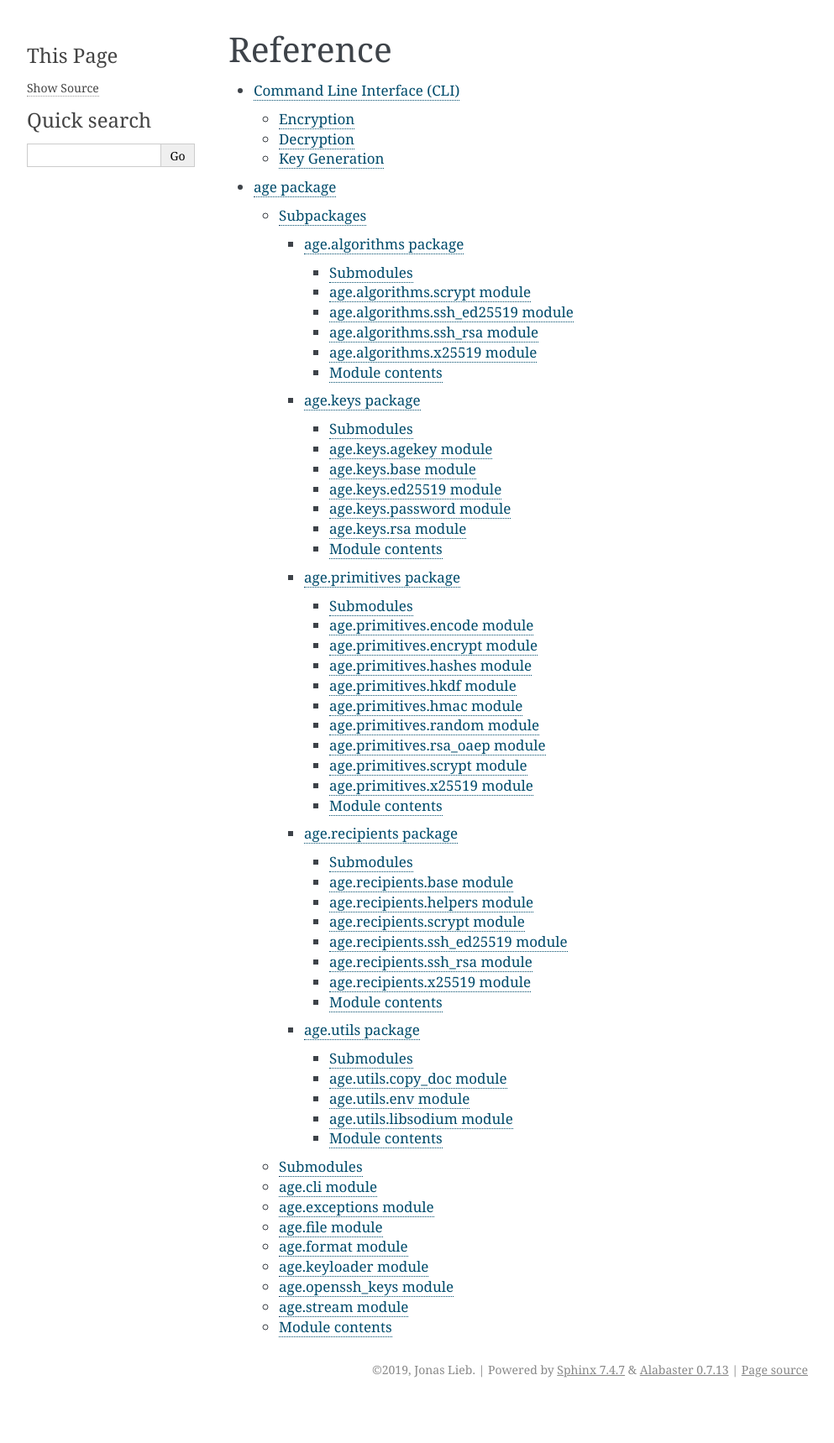
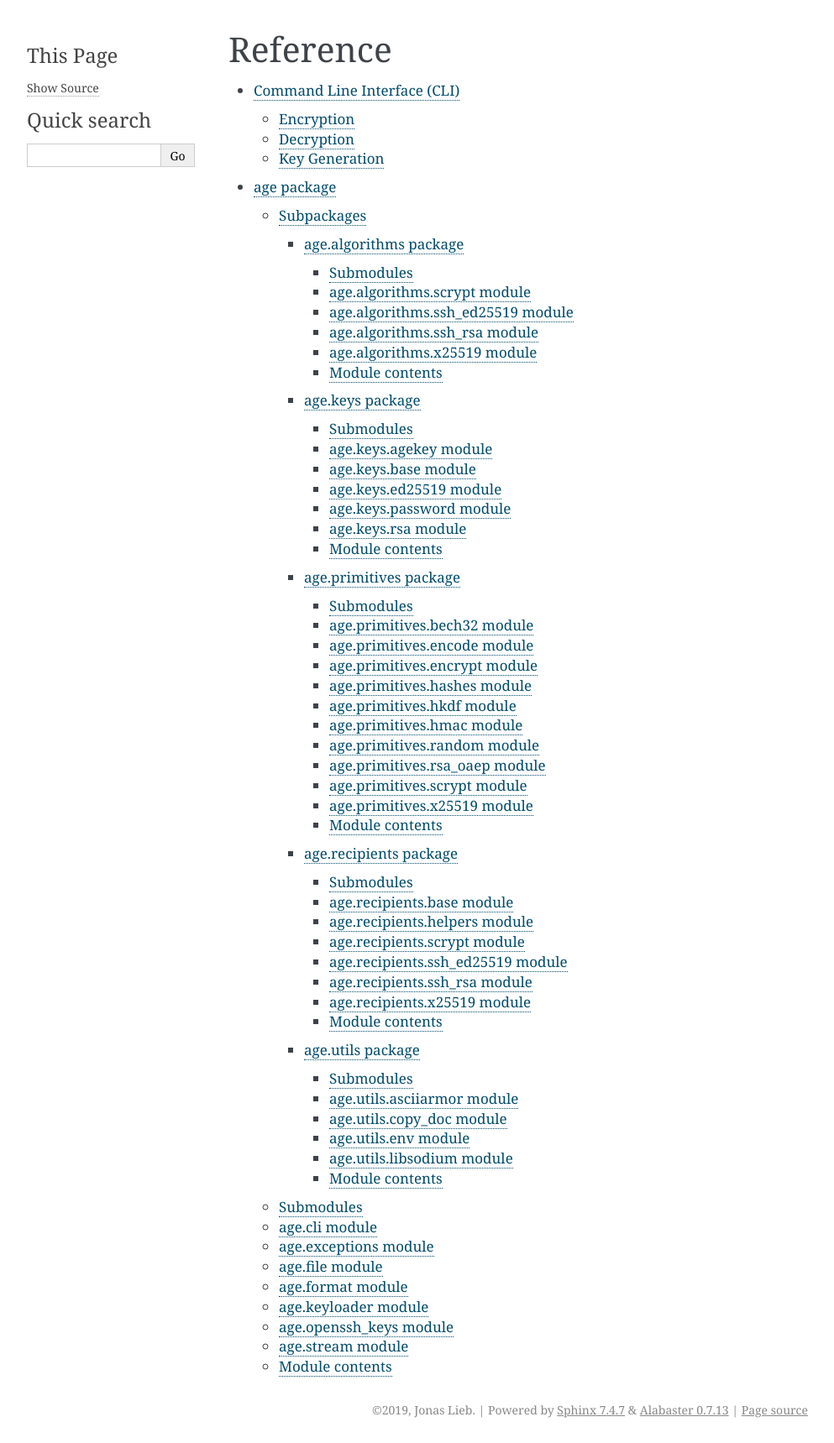
Before and after one commit to jojonas/pyage, a Sphinx documentation site: the page built from docs/source/reference.rst, in a window 1280 px wide. Shown: the whole page at 84% size, without its empty margins (148-1141 px from the left). Built offline with Sphinx 7.4.7, drawn with Linux system fonts in a browser that asks for light colours; before the commit the page ends 1671 px from its top, so only the background shows below that.

Commit message:
Regenerated sources

```diff
--- a/docs/source/api/age.primitives.rst
+++ b/docs/source/api/age.primitives.rst
@@ -3,6 +3,14 @@ age.primitives package
 
 Submodules
 ----------
+
+age.primitives.bech32 module
+----------------------------
+
+.. automodule:: age.primitives.bech32
+   :members:
+   :undoc-members:
+   :show-inheritance:
 
 age.primitives.encode module
 ----------------------------
--- a/docs/source/api/age.utils.rst
+++ b/docs/source/api/age.utils.rst
@@ -3,6 +3,14 @@ age.utils package
 
 Submodules
 ----------
+
+age.utils.asciiarmor module
+---------------------------
+
+.. automodule:: age.utils.asciiarmor
+   :members:
+   :undoc-members:
+   :show-inheritance:
 
 age.utils.copy\_doc module
 --------------------------
```
Also changed, not shown: requirements-dev.txt (+64 -14 lines), requirements.txt (+12 -5 lines).
